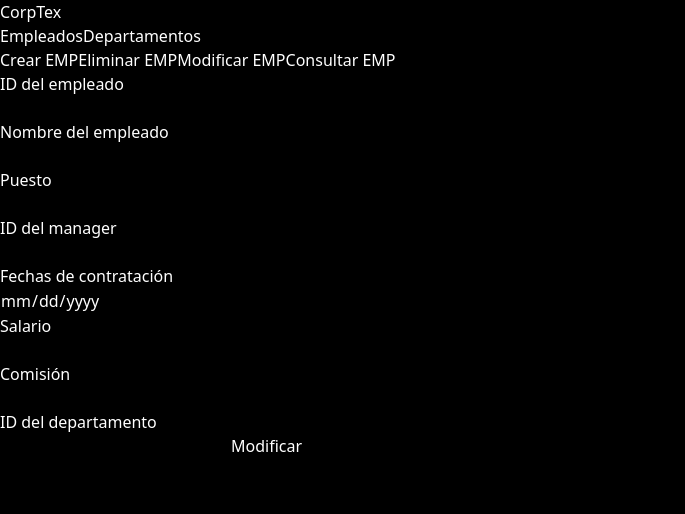
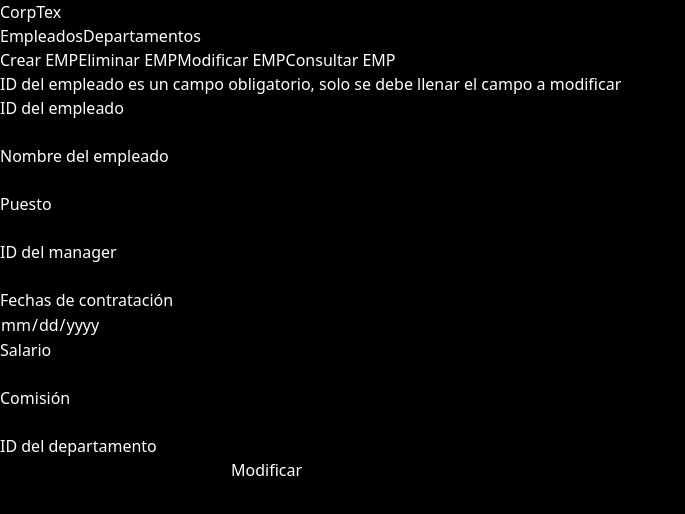
Before and after one commit to JuanDiazuwu/db_neo4j_project, a React (Vite) app in the folder client/: page /employees in a window 1280 px wide. Both pictures are taken after a click on the button "Modificar EMP". Shown: the top 514 px of the page, without its empty margins (0-685 px from the left). Built offline with nearby package versions, Linux system fonts and the light colour scheme.

Commit message:
Bug CtlC-V

```diff
--- a/client/src/pages/Departments.jsx
+++ b/client/src/pages/Departments.jsx
@@ -41,7 +41,7 @@ function Departments() {
       });
       console.log(res)
       if(res.status == 200){
-        setMessage('Se agrego un nuevo empleado')
+        setMessage('Se agrego un nuevo departamento')
         setMessageStatus(true)
       }
     } catch (e) {
@@ -202,6 +202,7 @@ function Departments() {
         statePage == 2 ?
         <div>
           <form onSubmit={updateEvent} className=' p-3'>
+          <p className='p-1 font-medium py-2'>ID del departamento es un campo obligatorio, solo se debe llenar el campo a modificar</p>
           <p>ID del departamento</p>
               <input className=' bg-slate-200 text-black rounded-sm' type='number'></input>
               <p>Nombre del departamento</p>
--- a/client/src/pages/Employees.jsx
+++ b/client/src/pages/Employees.jsx
@@ -234,6 +234,7 @@ function Employees() {
         statePage == 2 ?
         <div>
           <form onSubmit={updateEvent} className=' p-3'>
+              <p className='p-1 font-medium py-2'>ID del empleado es un campo obligatorio, solo se debe llenar el campo a modificar</p>
               <p>ID del empleado</p>
               <input value={null} className=' bg-slate-200 text-black rounded-sm' type='number'></input>
               <p>Nombre del empleado</p>
```
